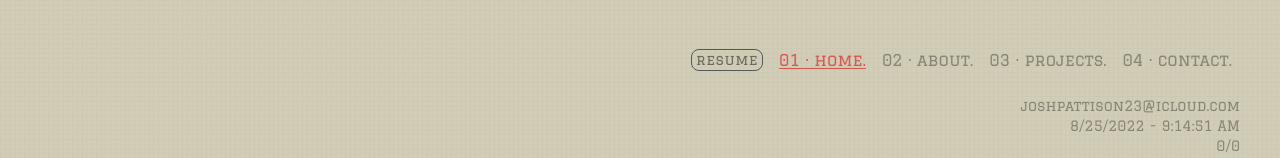
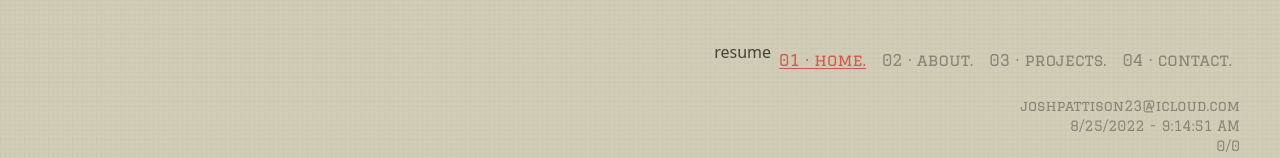
Before and after one commit to pattisoj/portfolio, a Next.js app: page / in a window 1280 px wide. Shown: the top 158 px of the page. Built offline with nearby package versions, Linux system fonts and the light colour scheme.

Commit message:
Removed tailwind styling on resume button

```diff
--- a/components/NavBar.js
+++ b/components/NavBar.js
@@ -8,11 +8,9 @@ export default function Navbar({ activePage }) {
           href="/josh-pattison-cv.pdf"
           target="_blank"
           rel="noopener noreferrer"
-          className="font-Graduate text-sm sm:text-base tracking-wide opacity-70 hover:opacity-100 self-center mr-2"
+          className="resume-button"
         >
-          <button className="hidden sm:block text-sm border border-gray-800 hover:bg-gray-200 hover:bg-opacity-40 hover:shadow-xl  focus:ring-4 focus:outline-none focus:ring-gray-200 rounded-lg px-1">
-            resume
-          </button>
+          resume
         </a>
         {activePage === "home" ? (
           <p
```
